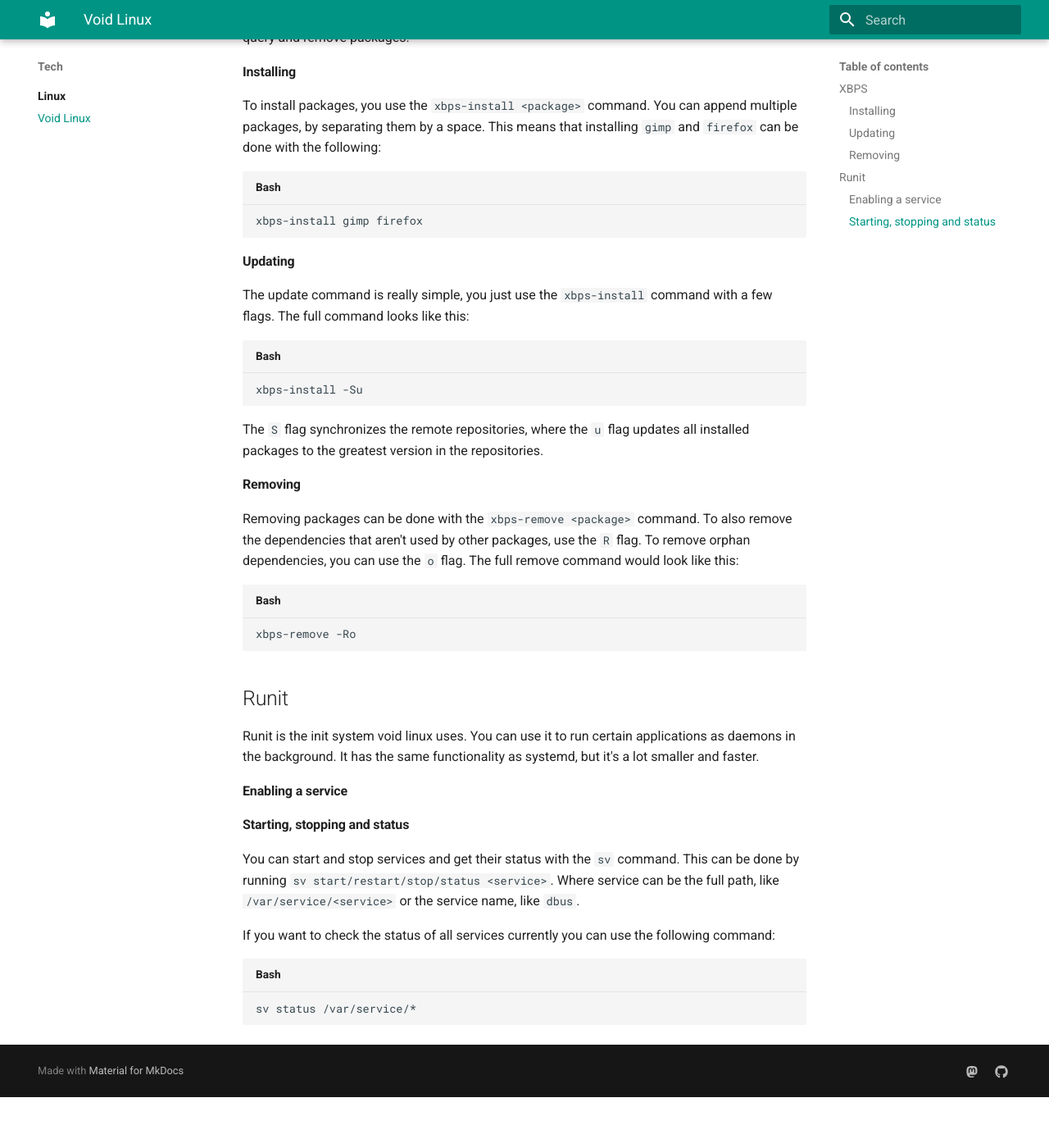
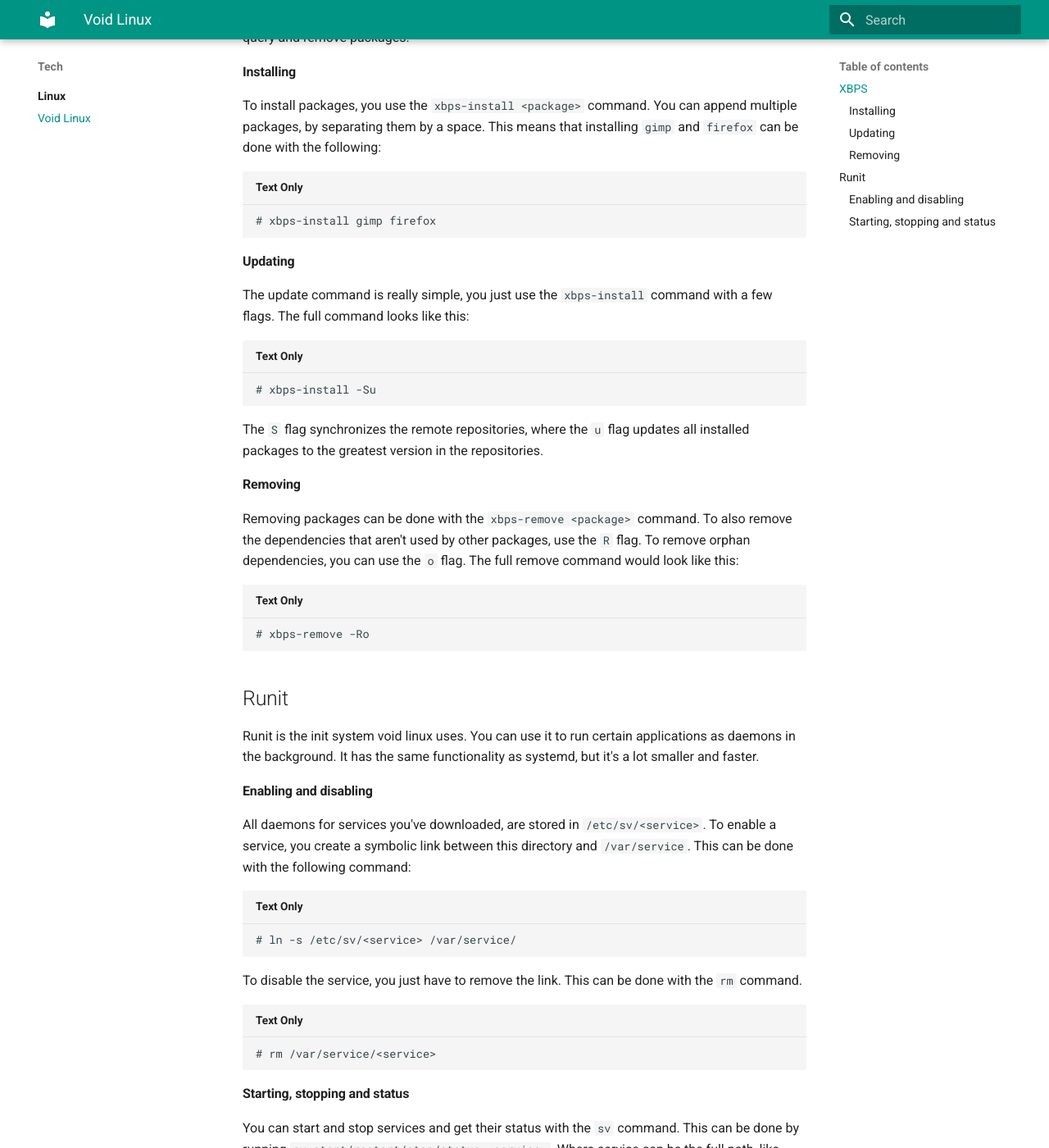
Before and after one commit to legoraft/wiki, an MkDocs documentation site: the page built from docs/linux/void.md, in a window 1280 px wide and 1400 px high, scrolled down 415 px. Shown: the whole window at 82% size. Built offline with MkDocs 1.6.1 and Material for MkDocs 9.7.7, drawn with Linux system fonts in a browser that asks for light colours; before the commit the page ends 1753 px from its top, so only the background shows below that; some of the changed text lies outside the part shown.

Commit message:
Added permission level and enabling and disabling

````diff
--- a/docs/linux/void.md
+++ b/docs/linux/void.md
@@ -10,16 +10,16 @@
 
 To install packages, you use the `xbps-install <package>` command. You can append multiple packages, by separating them by a space. This means that installing `gimp` and `firefox` can be done with the following:
 
-```bash
-xbps-install gimp firefox
+```
+# xbps-install gimp firefox
 ```
 
 #### Updating
 
 The update command is really simple, you just use the `xbps-install` command with a few flags. The full command looks like this:
 
-```bash
-xbps-install -Su
+```
+# xbps-install -Su
 ```
 
 The `S` flag synchronizes the remote repositories, where the `u` flag updates all installed packages to the greatest version in the repositories.
@@ -28,15 +28,27 @@
 
 Removing packages can be done with the `xbps-remove <package>` command. To also remove the dependencies that aren't used by other packages, use the `R` flag. To remove orphan dependencies, you can use the `o` flag. The full remove command would look like this:
 
-```bash
-xbps-remove -Ro
+```
+# xbps-remove -Ro
 ```
 
 ## Runit
 
 Runit is the init system void linux uses. You can use it to run certain applications as daemons in the background. It has the same functionality as systemd, but it's a lot smaller and faster.
 
-#### Enabling a service
+#### Enabling and disabling
+
+All daemons for services you've downloaded, are stored in `/etc/sv/<service>`. To enable a service, you create a symbolic link between this directory and `/var/service`. This can be done with the following command:
+
+```
+# ln -s /etc/sv/<service> /var/service/
+```
+
+To disable the service, you just have to remove the link. This can be done with the `rm` command.
+
+```
+# rm /var/service/<service>
+```
 
 #### Starting, stopping and status
 
@@ -44,6 +56,6 @@
 
 If you want to check the status of all services currently you can use the following command:
 
-```bash
-sv status /var/service/*
 ```
+# sv status /var/service/*
+```
````
